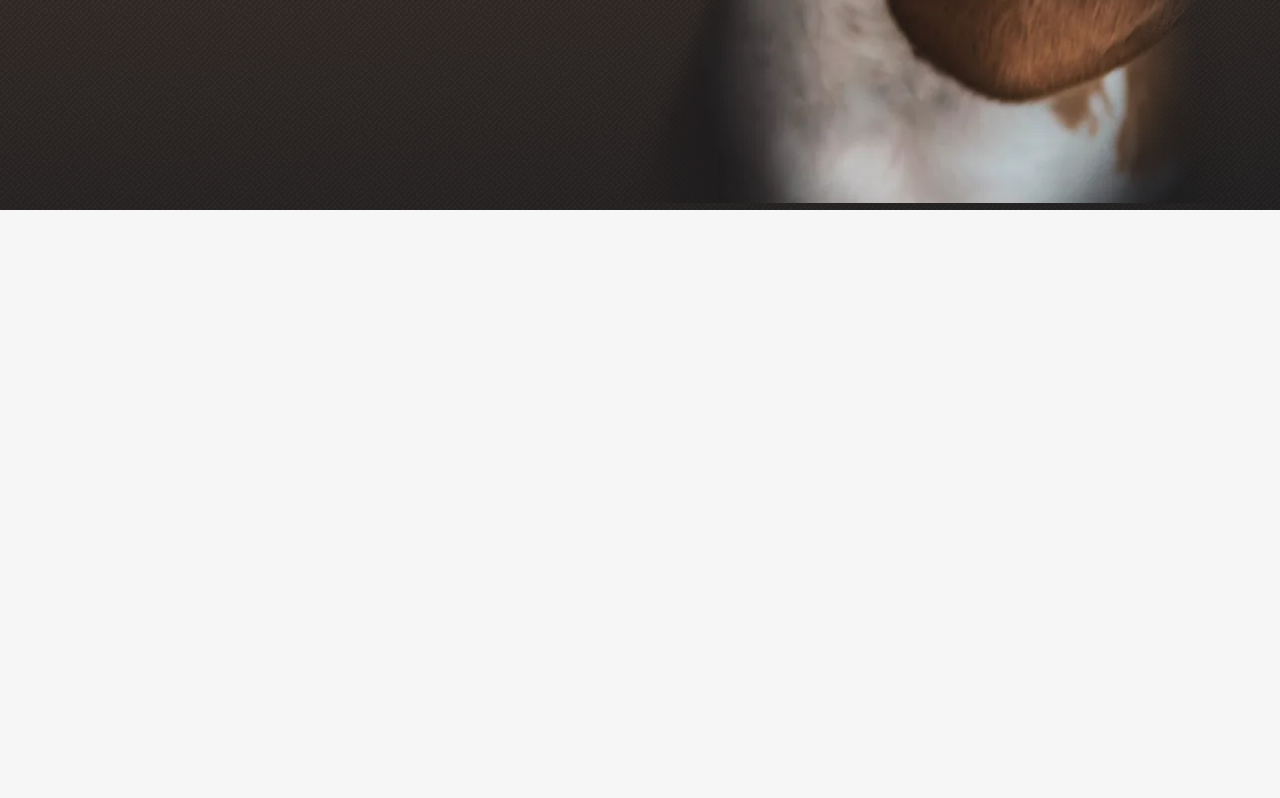
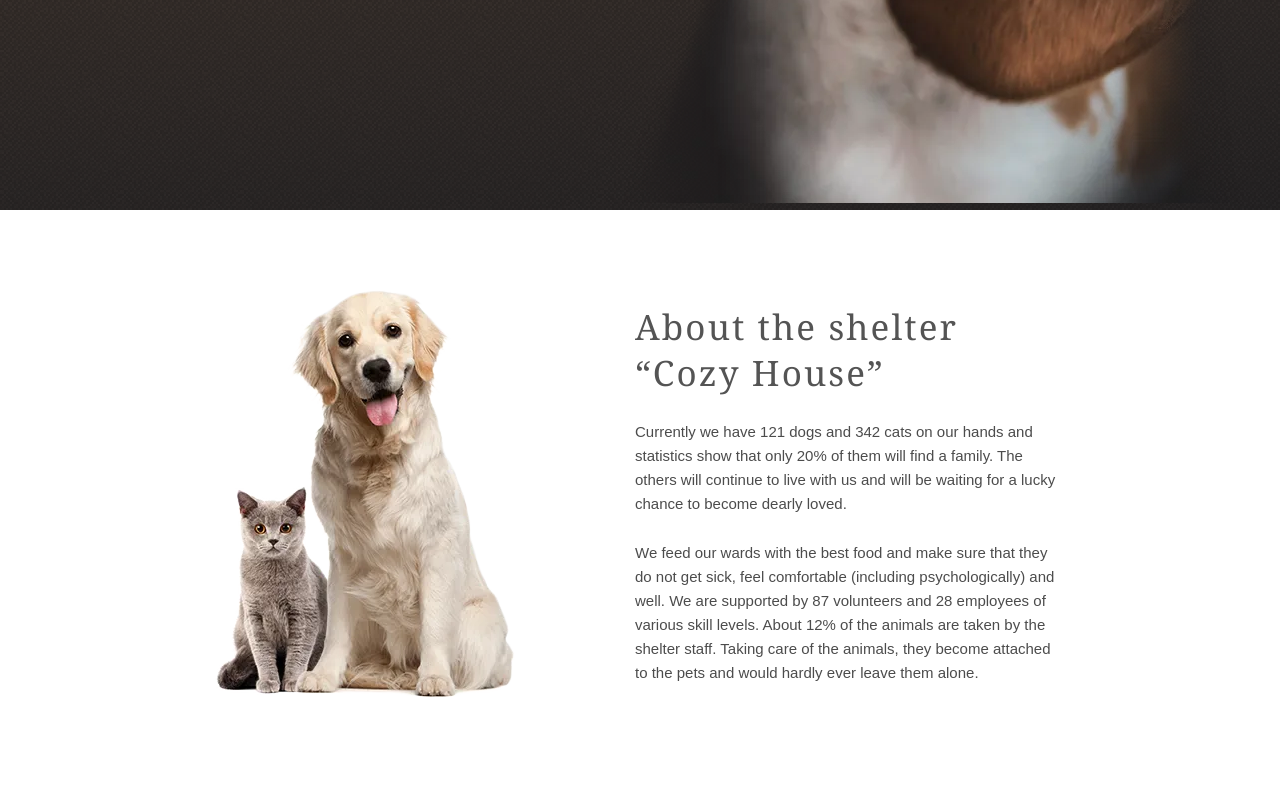
Before and after one commit to PonkinDmitrij/frontend-study, a website built with Vite: page shelter/index.html in a window 1280 px wide. Shown: the part 698-1496 px from the top of the page. Before the commit the page ends 908 px from the top, so only its background shows below. Built offline with nearby package versions, Linux system fonts and the light colour scheme.

Commit message:
feat: add about section

```diff
--- a/shelter/index.html
+++ b/shelter/index.html
@@ -58,6 +58,34 @@
             </div>
           </div>
         </section>
+
+        <section class="about">
+          <div class="container">
+            <div class="about__layout">
+              <div class="about__img-wrap">
+                <img class="about__img" src="/img/about-pets.webp" alt="pets" />
+              </div>
+              <div class="about__text">
+                <h2 class="about__title">
+                  About the shelter
+                  <br />
+                  “Cozy House”
+                </h2>
+                <p class="about__desc">
+                  Currently we have 121 dogs and 342 cats on our hands and statistics show that only 20% of them will
+                  find a family. The others will continue to live with us and will be waiting for a lucky chance to
+                  become dearly loved.
+                </p>
+                <p class="about__desc">
+                  We feed our wards with the best food and make sure that they do not get sick, feel comfortable
+                  (including psychologically) and well. We are supported by 87 volunteers and 28 employees of various
+                  skill levels. About 12% of the animals are taken by the shelter staff. Taking care of the animals,
+                  they become attached to the pets and would hardly ever leave them alone.
+                </p>
+              </div>
+            </div>
+          </div>
+        </section>
       </main>
       <div class="page-wrapper__footer-wrapper"></div>
     </div>
--- /dev/null
+++ b/shelter/src/scss/blocks/about.scss
@@ -0,0 +1,42 @@
+.about {
+  --text-indent: 25px;
+
+  padding: 80px 0 88px;
+  background-color: var(--color-light-xl);
+
+  &__layout {
+    display: flex;
+    justify-content: space-between;
+    max-width: 850px;
+    margin: 0 auto;
+  }
+
+  &__img-wrap {
+    flex: 0 0 300px;
+  }
+
+  &__img {
+    display: block;
+    width: inherit;
+    height: 408px;
+    object-fit: contain;
+    object-position: center;
+  }
+
+  &__text {
+    flex: 0 0 430px;
+    padding-top: 14px;
+  }
+
+  &__title {
+    margin: 0;
+    margin-bottom: var(--text-indent);
+    font-size: var(--font-size-h3);
+    letter-spacing: 0.06em;
+  }
+
+  &__desc {
+    margin: 0;
+    margin-bottom: var(--text-indent);
+  }
+}
--- a/shelter/src/scss/style.scss
+++ b/shelter/src/scss/style.scss
@@ -7,3 +7,4 @@
 @import './blocks/nav.scss';
 @import './blocks/page-header.scss';
 @import './blocks/hero.scss';
+@import './blocks/about.scss';
```
Also changed, not shown: shelter/public/img/about-pets.webp (added).
